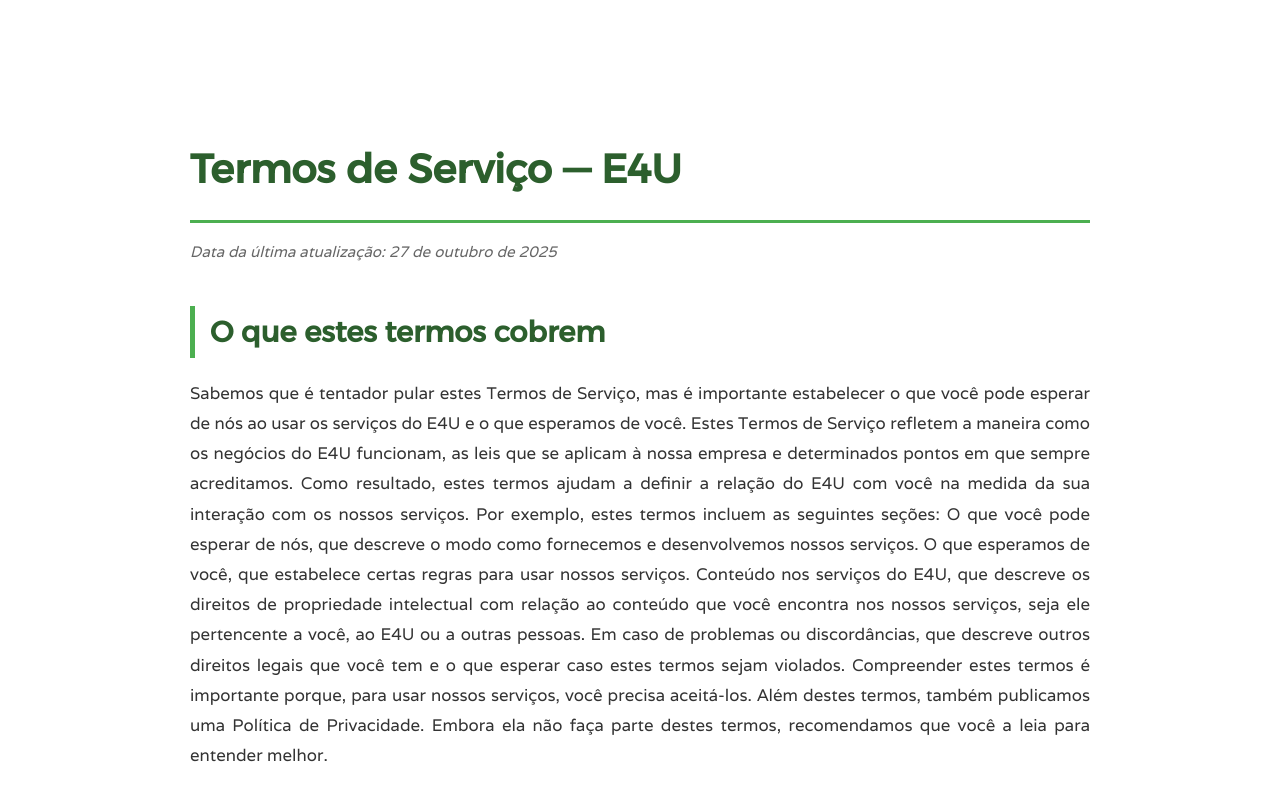
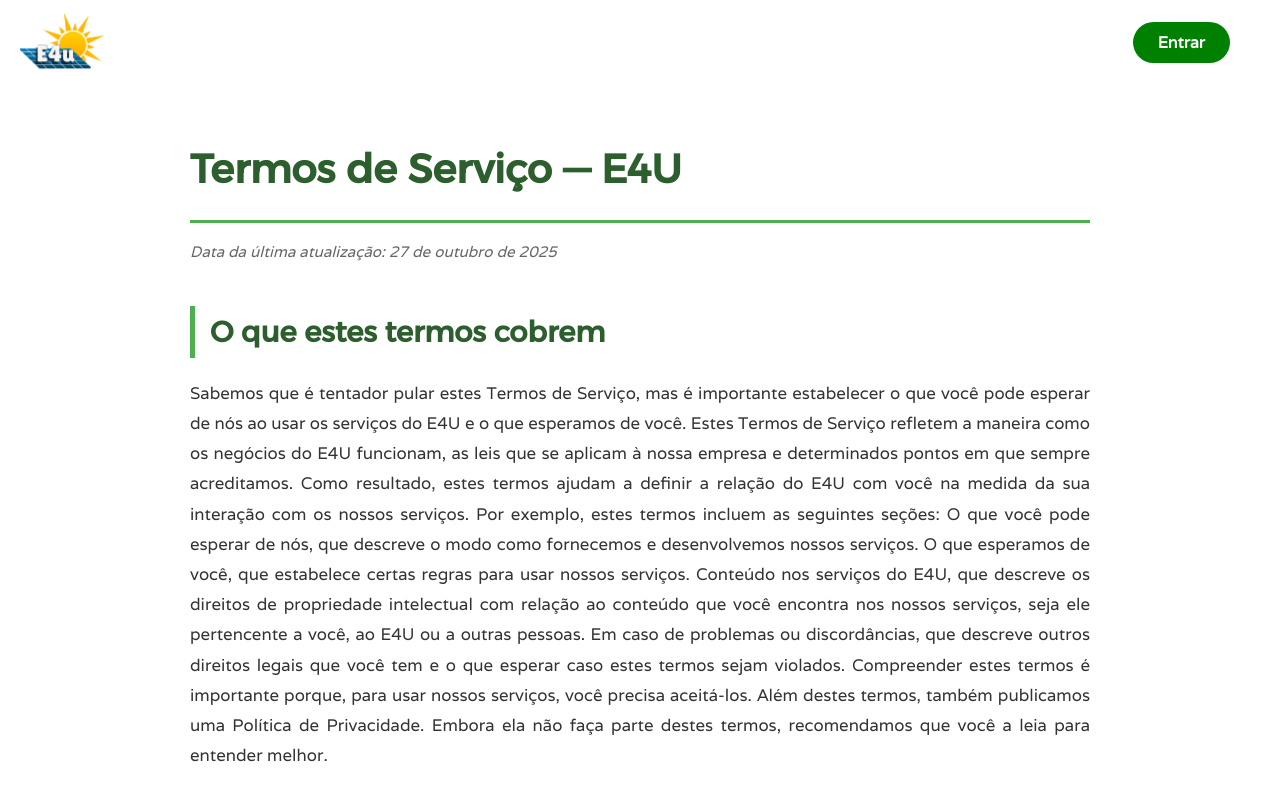
Before and after one commit to LorenaCorsato/landingPage, a React (Vite) app: page /termos in a window 1280 px wide. Shown: the top 800 px of the page. Built offline with nearby package versions, Linux system fonts and the light colour scheme.

Commit message:
Navegação

```diff
--- a/src/components/cabecalhoPublico.jsx
+++ b/src/components/cabecalhoPublico.jsx
@@ -2,13 +2,15 @@
 import React from 'react';
 import { Link } from 'react-router-dom';
 import '../styles/components/cabecalhoPublico.css';
+import Logo from "../assets/logoFinal.png";
+
 
 export default function cabecalhoPublico() {
   return (
     <header className="cabecalhoContainer">
       <div className="logoPublico">
         <Link to="/">
-          <img src="/src/assets/logoFinal.png" alt="Logo E4u" />
+          <img src={Logo} alt="Logo E4u" />
         </Link>
       </div>
       <nav>
--- a/src/components/rodape.jsx
+++ b/src/components/rodape.jsx
@@ -3,6 +3,7 @@
 import Instagram from  "../assets/instagram.png";
 import Youtube from "../assets/youtube.png";
 import Twitter from "../assets/twitterx.png";
+import { Link } from 'react-router-dom';
 
 export default function Footer() {
     return (
@@ -20,8 +21,8 @@
 
                 <div className="parteInferior">
                     <div className="duvidas">
-                        <a href="/termos">Termos de uso e privacidade</a>
-                        <a href="/duvidas">Dúvidas?</a>
+                        <Link to="/termos">Termos de uso e privacidade</Link>
+                        <Link to="/duvidas">Dúvidas?</Link>
                     </div>
 
                     <div className="redesSociais">
--- a/src/pages/duvidas.jsx
+++ b/src/pages/duvidas.jsx
@@ -1,6 +1,8 @@
 import '../styles/pages/duvidas.css'
 import Footer from '../components/rodape.jsx'
 import { useState } from 'react'
+import Header from '../components/cabecalhoPublico';
+
 
 export default function Duvidas() {
   const [activeIndex, setActiveIndex] = useState(null);
@@ -54,6 +56,8 @@
 
   return (
     <>
+              <Header />
+
       <main className="conteudoFAQ">
         <div className="faqHeader">
           <h1>Dúvidas Frequentes</h1>
--- a/src/pages/termos.jsx
+++ b/src/pages/termos.jsx
@@ -1,9 +1,13 @@
 import '../styles/pages/termo.css'
 import Footer from '../components/rodape.jsx'
+import Header from '../components/cabecalhoPublico';
+
 
 export default function Termos() {
   return (
     <>
+          <Header />
+
       <main className="conteudoArtigo">
         <article>
           <h1>Termos de Serviço — E4U</h1>
```
